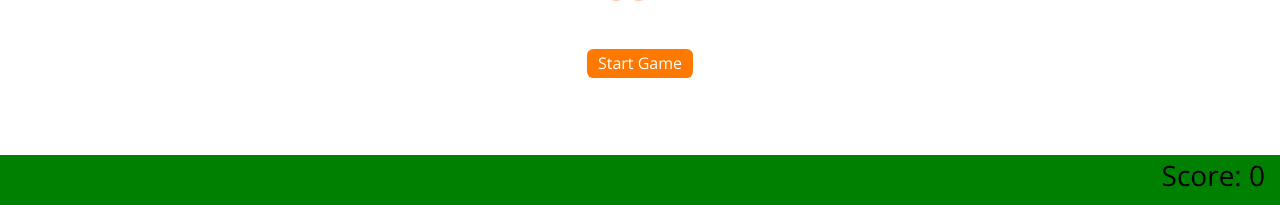
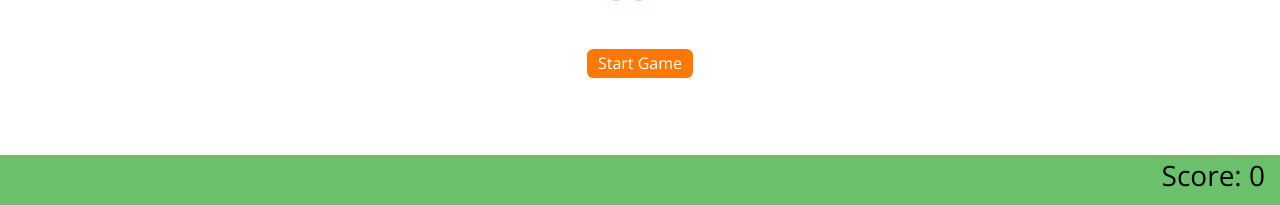
Before and after one commit to MauRuRo/the-mighty-bits-hackathon-proj, a Django app: page / in a window 1280 px wide. Shown: the part 595-800 px from the top of the page. Run offline with Django 3.2, Linux system fonts and the light colour scheme; some libraries are stand-ins or nearby versions.

Commit message:
updated colour of the footer

```diff
--- a/static/css/style.css
+++ b/static/css/style.css
@@ -51,7 +51,7 @@ h1 {
     margin-top: 100px!important;
 }
 .footer-row {
-    background-color: green;
+    background-color:#42b042c7;
     background-color: none;
     height: 50px;
     width: 100%;
```
